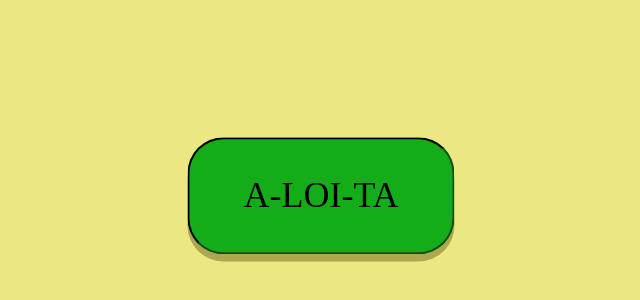
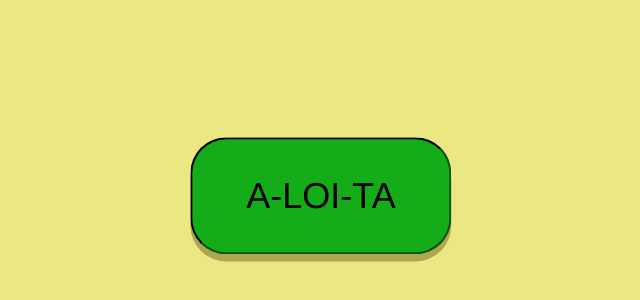
Before and after one commit to pienokainen/MIAU, a React (Create React App) app in the folder miauapp/: page / in a window 1280 px wide. Shown: the part 204-504 px from the top of the page, without its empty margins (319-959 px from the left). Built offline with nearby package versions, Linux system fonts and the light colour scheme.

Commit message:
Alternative font

```diff
--- a/miauapp/src/styles/globalStyles.css
+++ b/miauapp/src/styles/globalStyles.css
@@ -1,5 +1,5 @@
 .globalStyles {
-    font-family: 'Bubblegum Sans', cursive;
+    font-family: 'Bubblegum Sans', Helvetica, cursive;
     font-size: 1.5em;
 }
 
```
